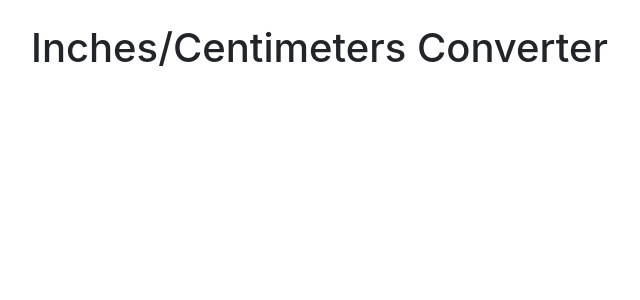
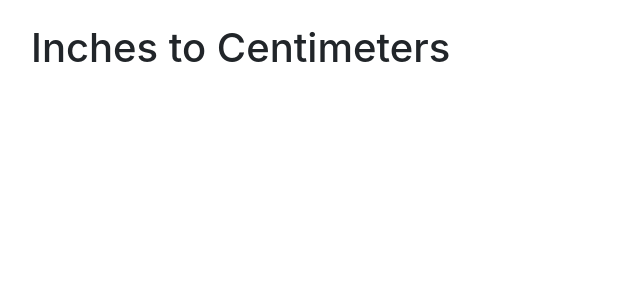
Before and after one commit to ten120963/inches_to_centimetres, a Django app: page / in a window 1280 px wide. Shown: the part 56-356 px from the top of the page, without its empty margins (54-694 px from the left). Run offline with Django 3.2, Linux system fonts and the light colour scheme; some libraries are stand-ins or nearby versions.

Commit message:
tweaked again

```diff
--- a/website/templates/home.html
+++ b/website/templates/home.html
@@ -1,5 +1,5 @@
 {% extends 'base.html' %}
 
 {% block 'content' %}
-	<h1>Inches/Centimeters Converter</h1>
+	<h1>Inches to Centimeters</h1>
 {% endblock %}
```
